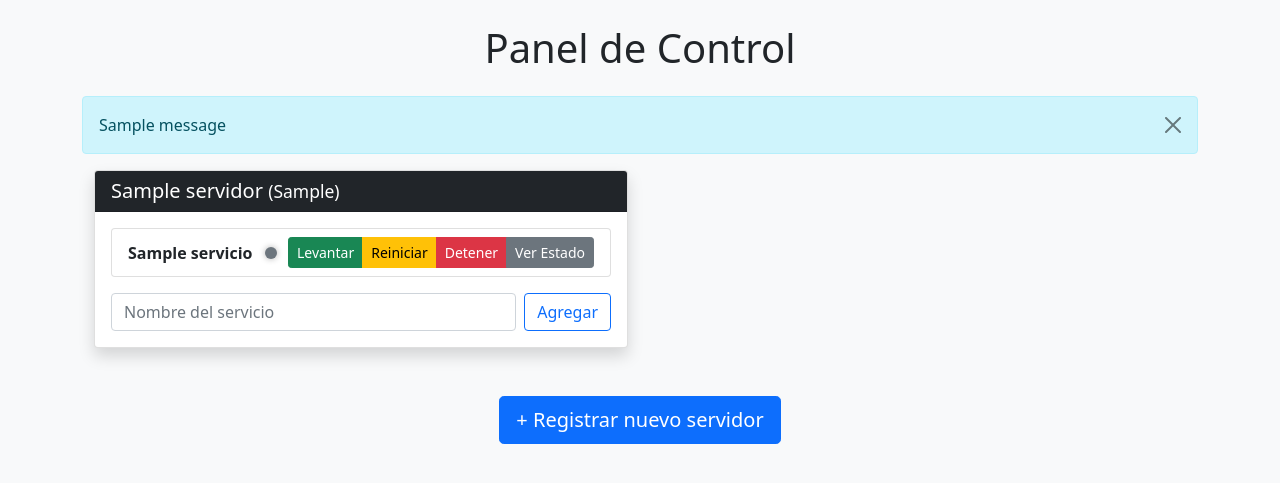
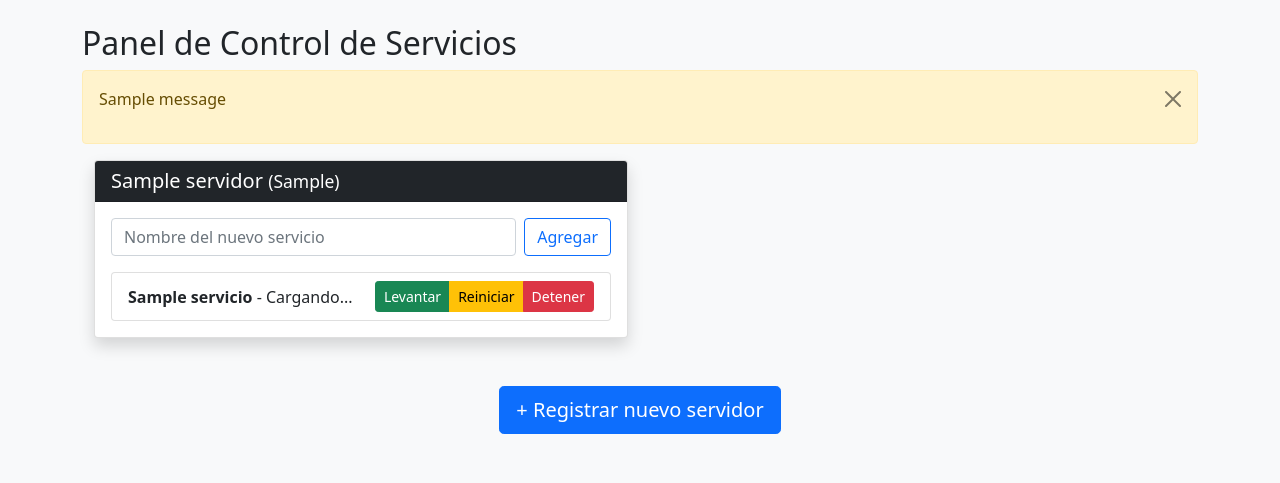
Before and after one commit to KevonHernandez/admiser, a Django app: template ProyectoSeguro/AdmiSer/templates/dashboard.html in a window 1280 px wide. Shown: the part 89-572 px from the top of the page. Run offline with Django 5.2, Linux system fonts and the light colour scheme; the template is opened without the code that fills it: values that come from a table or form of the project are taken from there, others are empty; tables that the repository leaves empty hold one stand-in row (values such as "Sample post"); one stand-in notice (Sample message) is shown.

Commit message:
Update dashboard.html

```diff
--- a/ProyectoSeguro/AdmiSer/templates/dashboard.html
+++ b/ProyectoSeguro/AdmiSer/templates/dashboard.html
@@ -1,18 +1,17 @@
 {% extends 'base.html' %}
-{% load static %}
-{% block title %}Panel de Servicios{% endblock %}
 
 {% block content %}
-<h1 class="text-center my-4">Panel de Control</h1>
+<h2>Panel de Control de Servicios</h2>
 
 {% if messages %}
-<div class="alert alert-info alert-dismissible fade show" role="alert">
+<div class="alert alert-warning alert-dismissible fade show" role="alert" aria-live="polite">
   {% for message in messages %}
-    {{ message }}
+    <p>{{ message }}</p>
   {% endfor %}
-  <button type="button" class="btn-close" data-bs-dismiss="alert" aria-label="Close"></button>
+  <button type="button" class="btn-close" data-bs-dismiss="alert" aria-label="Cerrar mensaje"></button>
 </div>
 {% endif %}
+
 
 <div class="container">
   <div class="row">
@@ -24,33 +23,32 @@
         </div>
         <div class="card-body">
 
-          {% if servidor.servicio_set.all %}
-          <ul class="list-group mb-3">
+          <form method="post" class="agregar-servicio d-flex mb-3">
+            {% csrf_token %}
+            <input type="hidden" name="servidor_id" value="{{ servidor.id }}">
+            <input type="text" name="nombre_servicio" class="form-control me-2" placeholder="Nombre del nuevo servicio" required>
+            <button type="submit" class="btn btn-outline-primary">Agregar</button>
+          </form>
+
+          <ul class="list-group lista-servicios">
             {% for servicio in servidor.servicio_set.all %}
-            <li class="list-group-item d-flex justify-content-between align-items-center">
-              <div>
-                <strong>{{ servicio.nombre }}</strong>
-                <span id="estado_led_{{ servicio.id }}" class="ms-2 estado-led bg-secondary"></span>
-              </div>
-              <div class="btn-group btn-group-sm" role="group">
-                <button class="btn btn-success" onclick="ejecutarAccion({{ servicio.id }}, 'levantar')">Levantar</button>
-                <button class="btn btn-warning" onclick="ejecutarAccion({{ servicio.id }}, 'reiniciar')">Reiniciar</button>
-                <button class="btn btn-danger" onclick="ejecutarAccion({{ servicio.id }}, 'detener')">Detener</button>
-                <button class="btn btn-secondary" onclick="ejecutarAccion({{ servicio.id }}, 'estado')">Ver Estado</button>
+            <li class="list-group-item">
+              <div class="d-flex justify-content-between align-items-center">
+                <div>
+                  <strong>{{ servicio.nombre }}</strong> -
+                  <span id="estado-servicio-{{ servicio.id }}">Cargando...</span>
+                </div>
+                <div class="acciones btn-group btn-group-sm" role="group">
+                  <button class="btn btn-success" onclick="ejecutarAccion('{{ servicio.id }}', 'levantar')">Levantar</button>
+                  <button class="btn btn-warning" onclick="ejecutarAccion('{{ servicio.id }}', 'reiniciar')">Reiniciar</button>
+                  <button class="btn btn-danger" onclick="ejecutarAccion('{{ servicio.id }}', 'detener')">Detener</button>
+                </div>
               </div>
             </li>
+            {% empty %}
+            <li class="list-group-item text-muted">No hay servicios registrados.</li>
             {% endfor %}
           </ul>
-          {% else %}
-          <p class="text-muted">No hay servicios en este servidor.</p>
-          {% endif %}
-
-          <form method="POST" class="d-flex">
-            {% csrf_token %}
-            <input type="hidden" name="servidor_id" value="{{ servidor.id }}">
-            <input type="text" name="nombre_servicio" class="form-control me-2" placeholder="Nombre del servicio" required>
-            <button type="submit" class="btn btn-outline-primary">Agregar</button>
-          </form>
 
         </div>
       </div>
@@ -64,51 +62,9 @@
     </a>
   </div>
 </div>
-
-<style>
-  .estado-led {
-    display: inline-block;
-    width: 12px;
-    height: 12px;
-    border-radius: 50%;
-    box-shadow: 0 0 6px rgba(0, 0, 0, 0.3);
-    transition: background-color 0.3s ease, box-shadow 0.3s ease;
-  }
-  .estado-led.activo {
-    background-color: #28a745;
-    box-shadow: 0 0 10px #28a745;
-  }
-  .estado-led.inactivo {
-    background-color: #dc3545;
-    box-shadow: 0 0 10px #dc3545;
-  }
-  .estado-led.desconocido {
-    background-color: #6c757d;
-    box-shadow: 0 0 10px #6c757d;
-  }
-</style>
-
 <script>
-  function ejecutarAccion(servicioId, accion) {
-    const url = `/servicio/${accion}/${servicioId}/`;
-
-    fetch(url)
-      .then(res => {
-        if (!res.ok) throw new Error('Error en la petición');
-        return res.json();
-      })
-      .then(data => {
-        const led = document.getElementById(`estado_led_${servicioId}`);
-        if (data.estado) {
-          if (led) {
-            led.classList.remove('activo', 'inactivo', 'desconocido');
-            led.classList.add(data.estado);
-          }
-        }
-        alert(data.resultado || `Estado: ${data.estado}`);
-      })
-      .catch(err => alert("Error: " + err.message));
-  }
+  const URL_VERIFICAR_ESTADOS = "{% url 'AdmiSer:verificar_estados_servicios' %}";
 </script>
 
+
 {% endblock %}
```
